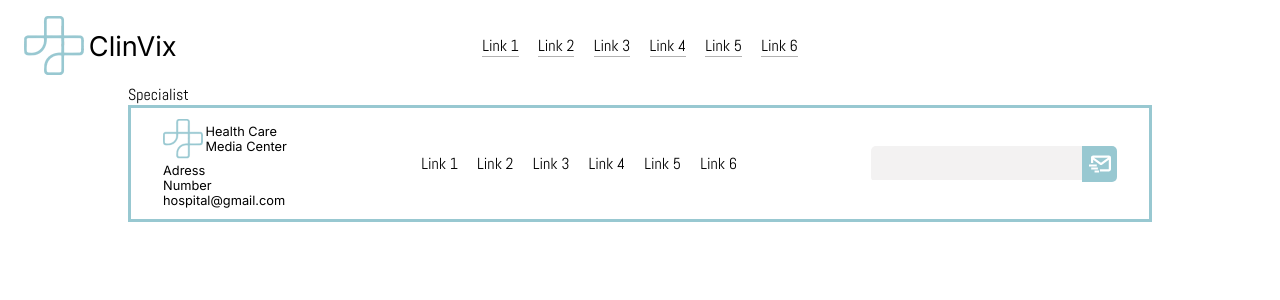
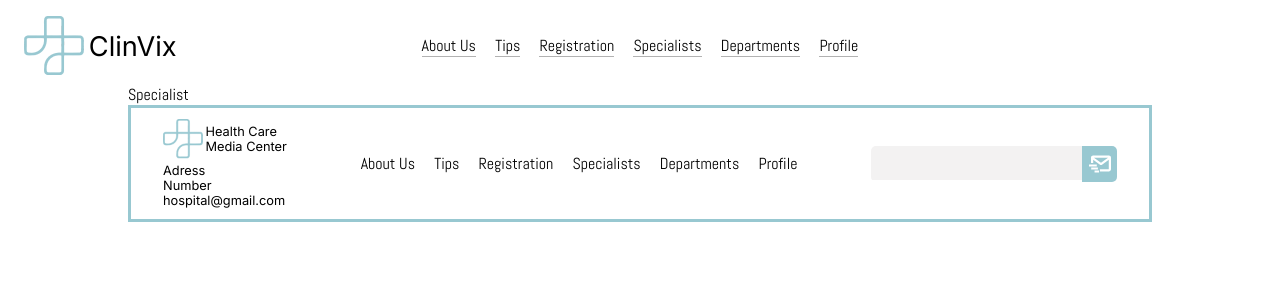
Before and after one commit to milunchik/ClinVix, a React (Vite) app in the folder frontend/: page /team/1 in a window 1280 px wide. Shown: the top 300 px of the page. Built offline with nearby package versions, Linux system fonts and the light colour scheme; a web font is replaced by a local one.

Commit message:
Added dynamic functionality to navLinks

```diff
--- a/frontend/src/components/Navbar/Navbar.tsx
+++ b/frontend/src/components/Navbar/Navbar.tsx
@@ -1,3 +1,6 @@
+import { adminLinks } from "../../constans/routes/adminRoutes";
+import { userLinks } from "../../constans/routes/userRoutes";
+import { TNavLink } from "../../types";
 import styles from "./Navbar.module.scss";
 
 interface NavbarProps {
@@ -11,11 +14,33 @@ const Navbar = ({
   variant = "base",
   direction = "row",
 }: NavbarProps) => {
-  const navLinks = Array.from({ length: 6 }, (_, index) => (
-    <li key={index + "key"}>
-      <a href="/">Link {index + 1}</a>
-    </li>
-  ));
+  // temp
+  const isAuth = true;
+  // eslint-disable-next-line prefer-const
+  let role = "doctor";
+  //
+
+  let navLinks: TNavLink[] = [];
+
+  if (isAuth) {
+    if (role === "user") {
+      navLinks = [...userLinks];
+    }
+
+    if (role === "doctor") {
+      // temp
+      const doctorId = "1";
+      //
+      navLinks = [
+        ...userLinks,
+        { path: `/profile/${doctorId}`, label: "Profile" },
+      ];
+    }
+
+    if (role === "admin") {
+      navLinks = [...userLinks, ...adminLinks];
+    }
+  } else return;
 
   return (
     <nav className={styles[`navbar-${align}`]}>
@@ -24,7 +49,11 @@ const Navbar = ({
           styles[`navList-${direction}`]
         }`}
       >
-        {navLinks}
+        {navLinks.map((link) => (
+          <li key={link.path}>
+            <a href={link.path}>{link.label}</a>
+          </li>
+        ))}
       </ul>
     </nav>
   );
--- a/frontend/src/constans/routes/adminRoutes.ts
+++ b/frontend/src/constans/routes/adminRoutes.ts
@@ -1,5 +1,11 @@
+import { TNavLink } from "../../types";
+
 export const adminRoutes = {
   timetable: {
     path: "/timetable",
+    label: "Timetable",
   },
 };
+
+const { timetable } = adminRoutes;
+export const adminLinks: TNavLink[] = [timetable];
--- a/frontend/src/constans/routes/userRoutes.ts
+++ b/frontend/src/constans/routes/userRoutes.ts
@@ -1,23 +1,39 @@
+import { TNavLink } from "../../types";
+
 export const userRoutes = {
   home: {
     path: "/",
   },
   about: {
     path: "/about",
+    label: "About Us",
   },
   tips: {
     path: "/tips",
+    label: "Tips",
   },
   registration: {
     path: "/registration",
+    label: "Registration",
   },
   team: {
     path: "/team",
+    label: "Specialists",
   },
   departments: {
     path: "/departments",
+    label: "Departments",
   },
   teamMember: {
     path: "/team/:memberId",
   },
 };
+
+const { about, tips, registration, team, departments } = userRoutes;
+export const userLinks: TNavLink[] = [
+  about,
+  tips,
+  registration,
+  team,
+  departments,
+];
--- a/frontend/src/layouts/AppLayout/AppLayout.tsx
+++ b/frontend/src/layouts/AppLayout/AppLayout.tsx
@@ -1,17 +1,17 @@
+import { Suspense } from "react";
 import { Outlet } from "react-router-dom";
 
 import Header from "../Header/Header";
 import Footer from "../Footer/Footer";
 import Sidebar from "../Sidebar/Sidebar";
 import Wrapper from "../Wrapper/Wrapper";
+import Spinner from "../../components/Spinner/Spinner";
 
 interface AppLayoutProps {
   hasFooter?: boolean;
 }
 
-const AppLayout = ({
-  hasFooter = true,
-}: AppLayoutProps) => {
+const AppLayout = ({ hasFooter = true }: AppLayoutProps) => {
   return (
     <div>
       <Sidebar>
@@ -19,7 +19,9 @@ const AppLayout = ({
         <Sidebar.Menu />
       </Sidebar>
       <Wrapper>
-        <Outlet />
+        <Suspense fallback={<Spinner />}>
+          <Outlet />
+        </Suspense>
         {hasFooter && <Footer />}
       </Wrapper>
     </div>
--- a/frontend/src/types/index.ts
+++ b/frontend/src/types/index.ts
@@ -4,3 +4,8 @@ export interface SVGComponentProps {
   width?: string;
   height?: string;
 }
+
+export interface TNavLink {
+  path: string;
+  label: string;
+}
```
